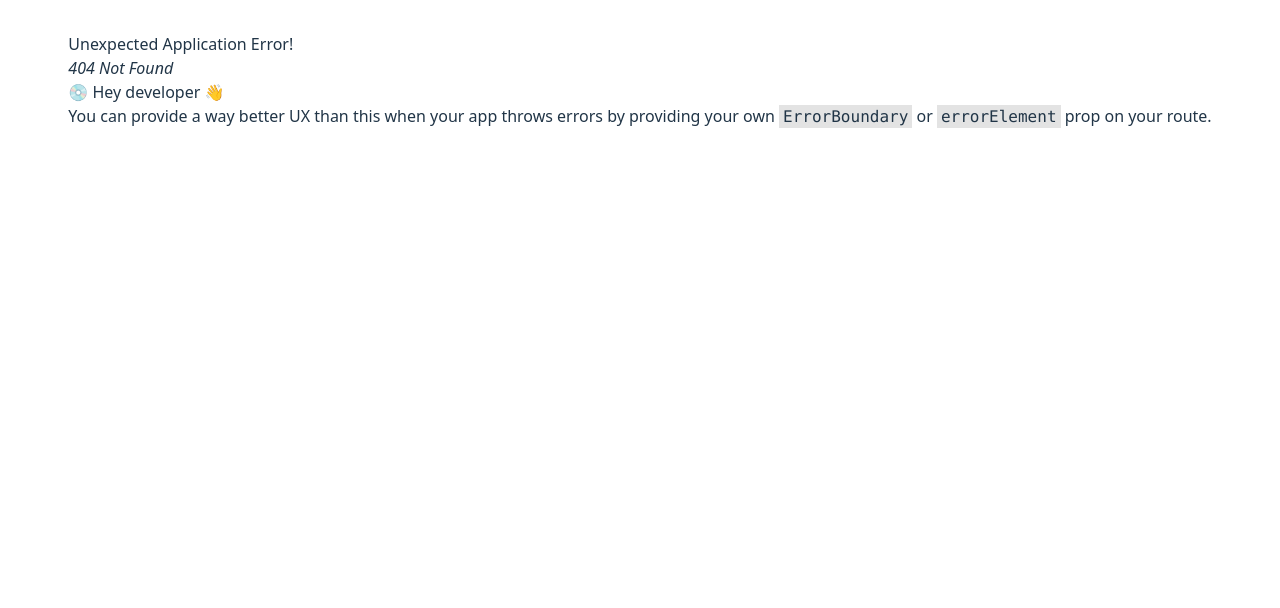
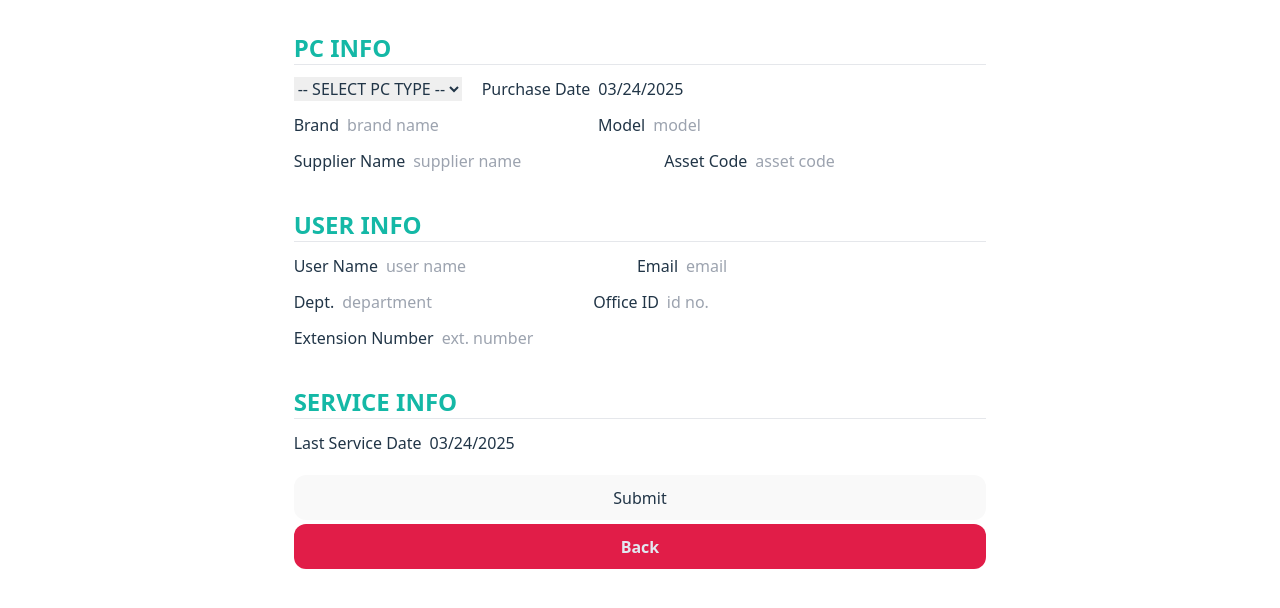
Before and after one commit to EhsanEIK/ymait-ai-client, a React (Vite) app: page /addPCInfo in a window 1280 px wide. Before the commit this address had no page. Shown: the top 608 px of the page. Built offline with nearby package versions, Linux system fonts and the light colour scheme.

Commit message:
updated route name of PCInfo components

```diff
--- a/src/components/PC/AddPC.jsx
+++ b/src/components/PC/AddPC.jsx
@@ -29,7 +29,7 @@ const AddPC = () => {
             lastServiceDate
         }
 
-        fetch('http://localhost:5000/pcData', {
+        fetch('http://localhost:5000/pcInfo', {
             method: "POST",
             headers: {
                 'content-type': 'application/json',
--- a/src/components/PC/PC.jsx
+++ b/src/components/PC/PC.jsx
@@ -3,13 +3,13 @@ import toast from 'react-hot-toast';
 import { Link, useLoaderData } from 'react-router-dom';
 
 const PC = () => {
-    const pcAllData = useLoaderData();
+    const allPCInfoData = useLoaderData();
 
     let i = 1;
 
     // handler for delete pc data from db
     const handleDeleteData = id => {
-        fetch(`http://localhost:5000/pcData/${id}`, {
+        fetch(`http://localhost:5000/pcInfo/${id}`, {
             method: "DELETE",
         })
             .then(res => res.json())
@@ -26,7 +26,7 @@ const PC = () => {
             <div className='flex gap-5 justify-between mb-3'>
                 <h1 className='text-2xl font-bold'>PC List</h1>
                 <div className='flex gap-3'>
-                    <Link to={'/addPC'}>
+                    <Link to={'/addPCInfo'}>
                         <button className="btn btn-primary btn-sm rounded-md">Add New</button>
                     </Link>
                     <Link to='/'>
@@ -57,7 +57,7 @@ const PC = () => {
                     <tbody>
                         {/* row */}
                         {
-                            pcAllData.map(pcData => <tr key={pcData?._id} className="hover">
+                            allPCInfoData.map(pcData => <tr key={pcData?._id} className="hover">
                                 <th>{i++}</th>
                                 <th>{pcData?.itemType}</th>
                                 <td>{pcData?.brandName} {pcData?.model}</td>
--- a/src/routes/router.jsx
+++ b/src/routes/router.jsx
@@ -13,10 +13,10 @@ export const router = createBrowserRouter([
     {
         path: '/pcInfo',
         element: <PC></PC>,
-        loader: () => fetch('http://localhost:5000/pcData')
+        loader: () => fetch('http://localhost:5000/pcInfo')
     },
     {
-        path: '/addPC',
+        path: '/addPCInfo',
         element: <AddPC></AddPC>
     },
     {
```
